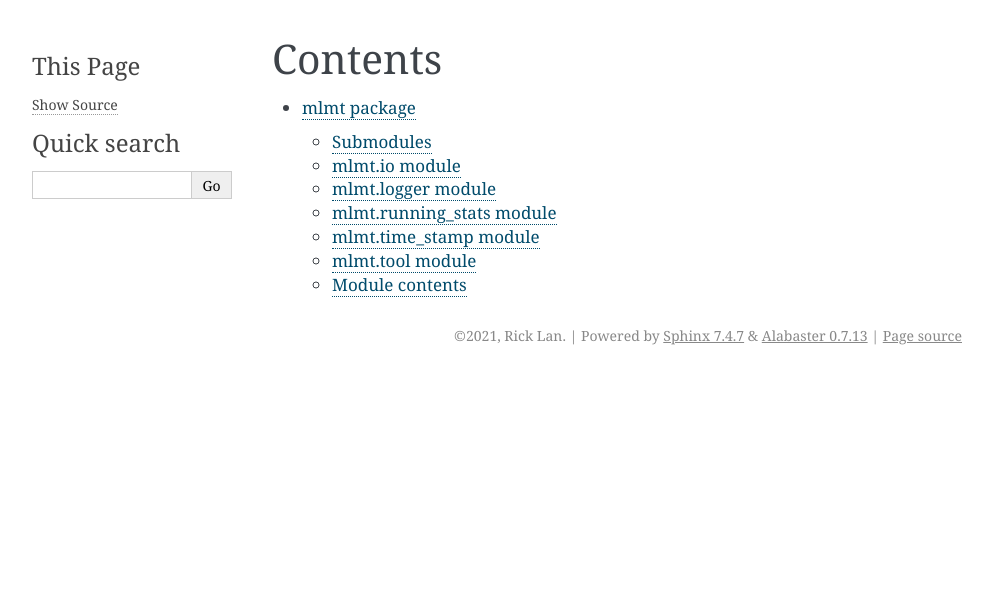
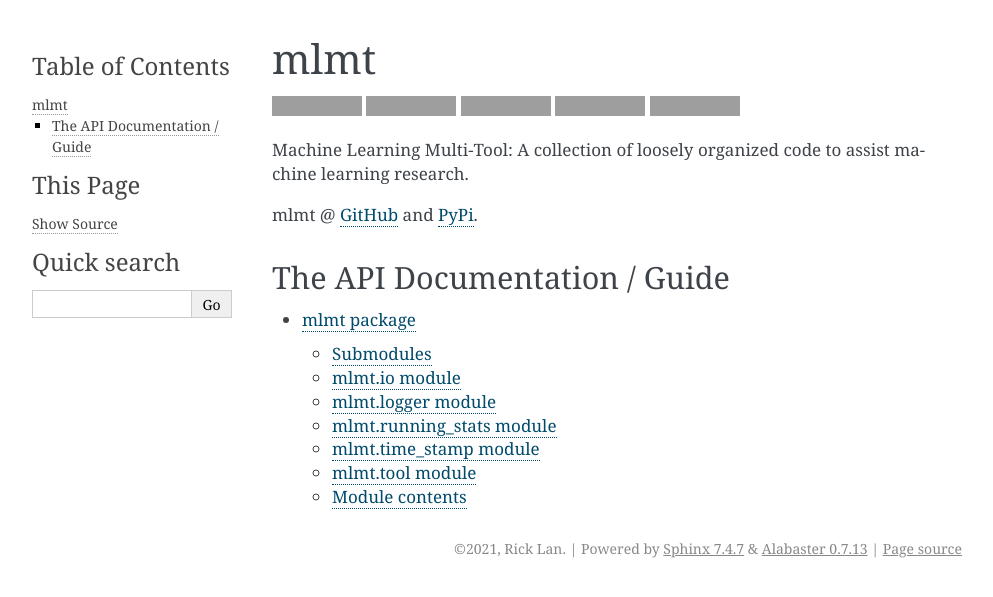
Before and after one commit to rlan/mlmt, a Sphinx documentation site: the page built from docs/index.rst, in a window 1280 px wide. Shown: the top 597 px of the page, without its empty margins (148-1141 px from the left). Built offline with Sphinx 7.4.7, drawn with Linux system fonts in a browser that asks for light colours; grey boxes are pictures that could not be loaded.

Commit message:
Fix rst files

```diff
--- a/docs/index.rst
+++ b/docs/index.rst
@@ -1,6 +1,32 @@
-Contents
---------
+mlmt
+====
+
+.. image:: https://pepy.tech/badge/mlmt/month
+    :target: https://pepy.tech/project/mlmt
+    :alt: Downloads per month badge
+.. image:: https://img.shields.io/pypi/v/mlmt
+   :target: https://pypi.org/project/mlmt/
+   :alt: Link to project on pypi badge
+.. image:: https://img.shields.io/pypi/format/mlmt
+   :target: https://pypi.org/project/mlmt/
+   :alt: Package format badge
+.. image:: https://img.shields.io/pypi/pyversions/mlmt
+   :target: https://pypi.org/project/mlmt/
+   :alt: Supported python versions badge
+.. image:: https://img.shields.io/pypi/l/mlmt
+   :target: https://pypi.org/project/mlmt/
+   :alt: License badge
+
+
+Machine Learning Multi-Tool: A collection of loosely organized code to assist machine learning research.
+
+mlmt @ `GitHub <https://github.com/rlan/mlmt>`_ and `PyPi <https://pypi.org/project/mlmt>`_.
+
+
+The API Documentation / Guide
+-----------------------------
 
 .. toctree::
+   :maxdepth: 2
 
    mlmt
```
Also changed, not shown: docs/modules.rst (deleted, +0 -8 lines), docs/tests.rst (deleted, +0 -29 lines).
